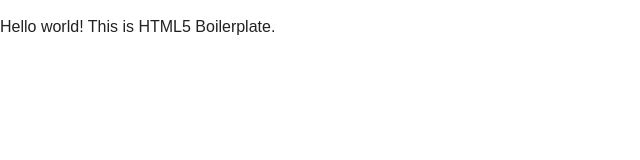
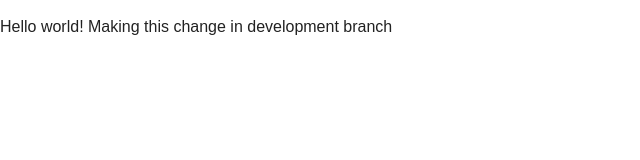
Before and after one commit to sarkani2/demo, a plain HTML site: page index.html in a window 1280 px wide. Shown: the whole page, without its empty margins (0-640 px from the left). Drawn offline with nearby package versions, Linux system fonts and the light colour scheme.

Commit message:
made changes to index file

```diff
--- a/index.html
+++ b/index.html
@@ -18,7 +18,7 @@
             <p class="browserupgrade">You are using an <strong>outdated</strong> browser. Please <a href="http://browsehappy.com/">upgrade your browser</a> to improve your experience.</p>
         <![endif]-->
 
-        <p>Hello world! This is HTML5 Boilerplate.</p>
+        <p>Hello world! Making this change in development branch</p>
 
         <script src="//ajax.googleapis.com/ajax/libs/jquery/1.11.2/jquery.min.js"></script>
         <script>window.jQuery || document.write('<script src="js/vendor/jquery-1.11.2.min.js"><\/script>')</script>
```
